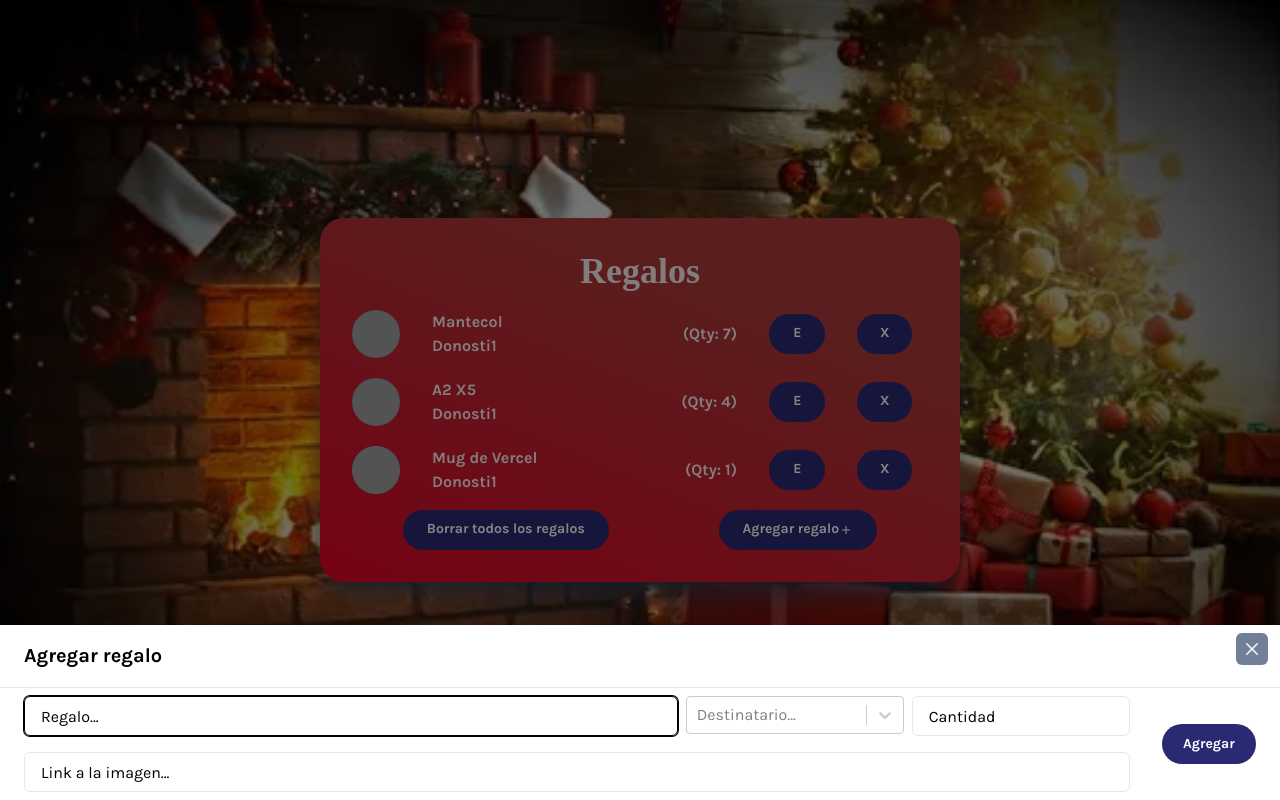
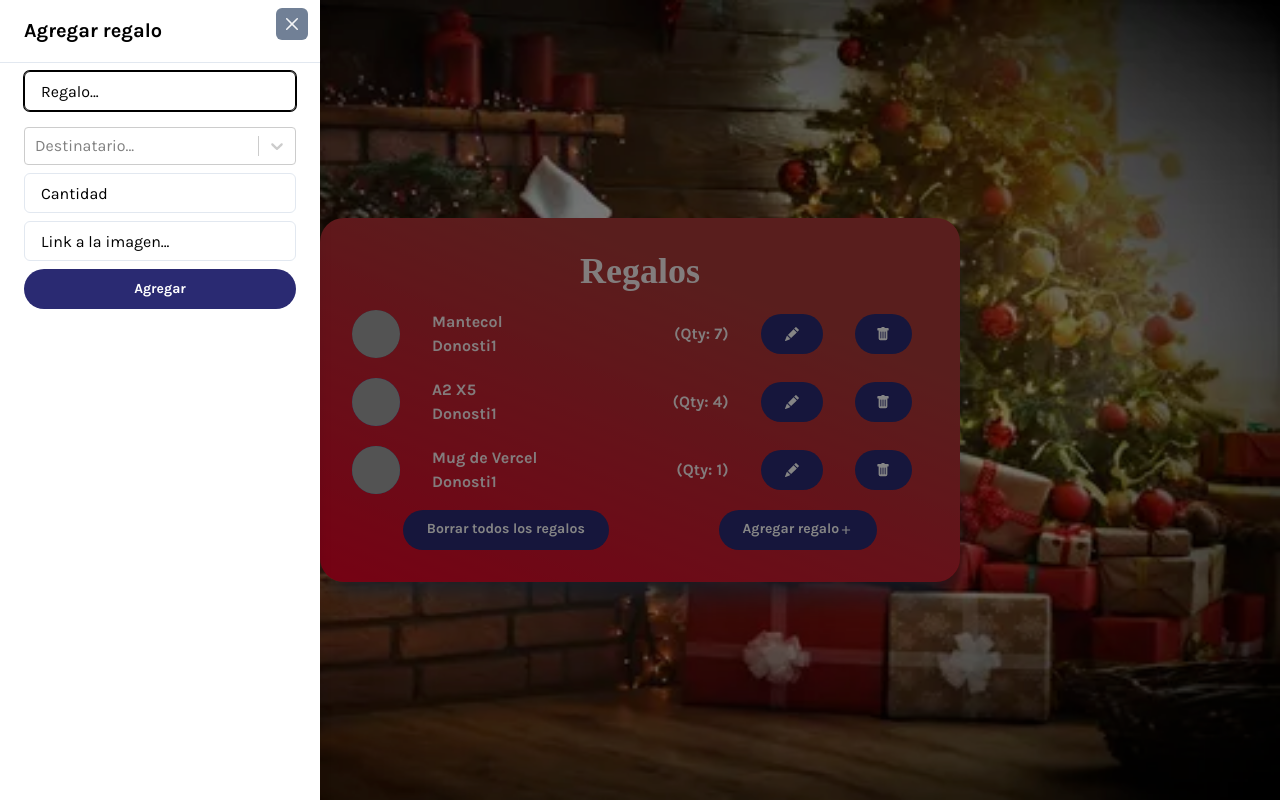
Before and after one commit to donosti1/adviency-donosti, a React (Vite) app: page / in a window 1280 px wide. Both pictures are taken after a click on the button "Agregar regalo". Built offline with nearby package versions, Linux system fonts and the light colour scheme; grey boxes are pictures that could not be loaded; a web font is replaced by a local one.

Commit message:
dia 14: fixes en modal

```diff
--- a/src/app/components/EditModal.tsx
+++ b/src/app/components/EditModal.tsx
@@ -1,6 +1,7 @@
 import React, { FormEvent, useEffect, useRef } from "react";
 import {
   Button,
+  Icon,
   Modal,
   ModalOverlay,
   ModalContent,
@@ -15,6 +16,7 @@ import {
 } from "@chakra-ui/react";
 import Select from "react-select";
 
+import { BsFillPencilFill } from "react-icons/bs";
 import api from "../api";
 import { Gift } from "../types";
 import { Users } from "../constants";
@@ -22,6 +24,21 @@ interface IEditModal {
   giftId: number;
   handleEditGift: (e: FormEvent<HTMLFormElement>) => boolean;
 }
+const customStyles = {
+  // eslint-disable-next-line @typescript-eslint/no-explicit-any
+  control: (base: any, state: { isFocused: any }) => ({
+    ...base,
+    borderColor: state.isFocused ? "black" : "none",
+    borderWidth: state.isFocused ? 2 : 1,
+    // This line disable the blue border
+    boxShadow: state.isFocused ? "black" : "none",
+    "&:hover": {
+      // Overwrittes the different states of border
+      borderColor: state.isFocused ? "black" : "none",
+    },
+  }),
+};
+
 export default function EditModal(props: IEditModal) {
   const { isOpen, onOpen, onClose } = useDisclosure();
   const firstField = useRef(null);
@@ -36,8 +53,10 @@ export default function EditModal(props: IEditModal) {
 
   return (
     <Stack>
-      <Button onClick={onOpen}>E</Button>
-      <Modal isOpen={isOpen} onClose={onClose}>
+      <Button onClick={onOpen}>
+        <Icon as={BsFillPencilFill} />
+      </Button>
+      <Modal initialFocusRef={firstField} isOpen={isOpen} onClose={onClose}>
         <ModalOverlay />
         <ModalContent>
           <ModalHeader>Editar Regalo</ModalHeader>
@@ -58,14 +77,11 @@ export default function EditModal(props: IEditModal) {
                     name="giftTitle"
                   />
                   <Select
-                    defaultValue={{
-                      label: Users.filter((u) => u.value === gi.ownerId)
-                        .map((u) => u.label)
-                        .join(),
-                    }}
+                    defaultValue={Users.filter((u) => u.value === gi.ownerId)}
                     name="owner"
                     options={Users}
                     placeholder="Destinatario..."
+                    styles={customStyles}
                   />
                   <Input
                     defaultValue={gi.qty}
@@ -83,10 +99,12 @@ export default function EditModal(props: IEditModal) {
             </ModalBody>
 
             <ModalFooter>
-              <Button colorScheme="blue" mr={3} onClick={onClose}>
-                Cerrar
-              </Button>
-              <Button type="submit">Editar</Button>
+              <Stack direction="row" flex={1} justifyContent="space-between">
+                <Button colorScheme="blue" mr={3} onClick={onClose}>
+                  Cerrar
+                </Button>
+                <Button type="submit">Editar</Button>
+              </Stack>
             </ModalFooter>
           </form>
         </ModalContent>
--- a/src/app/components/FormModal.tsx
+++ b/src/app/components/FormModal.tsx
@@ -39,28 +39,19 @@ export default function FormModal(props: IFormModal) {
         <Icon as={MdAdd} />
       </Button>
       <Drawer
-        /* isFullHeight={true} */
         initialFocusRef={firstField}
         isOpen={isOpen}
-        placement="bottom"
+        placement="left"
         onClose={onClose}
       >
         <DrawerOverlay />
-        <DrawerContent /* h="40%" */>
+        <DrawerContent>
           <DrawerCloseButton />
           <DrawerHeader borderBottomWidth="1px">Agregar regalo</DrawerHeader>
 
           <DrawerBody overflow="hidden">
             <form onSubmit={triggerAddGiftModal}>
-              <Stack
-                alignItems="center"
-                direction="row"
-                justifyContent="space-between"
-                spacing={8}
-              >
-                <Stack width="100%">
-                  <Stack alignItems="flex-start" direction="row">
-                    <Stack flex="3">
+              <Stack color="black">
                 <Input
                   ref={firstField}
                   name="giftTitle"
@@ -70,26 +61,13 @@ export default function FormModal(props: IFormModal) {
                 <Text color="secondary.300" paddingLeft={4}>
                   {props.giftMessage}
                 </Text>
-                    </Stack>
-                    <Stack color="black" flex="1">
                 <Select
                   name="owner"
                   options={Users}
                   placeholder="Destinatario..."
                 />
-                    </Stack>
-                    <Stack flex="1">
-                      <Input
-                        name="giftQty"
-                        placeholder="Cantidad"
-                        type="number"
-                      />
-                    </Stack>
-                  </Stack>
-                  <Stack alignItems="center" direction="row">
+                <Input name="giftQty" placeholder="Cantidad" type="number" />
                 <Input name="imgSrc" placeholder="Link a la imagen..." />
-                  </Stack>
-                </Stack>
                 <Button type="submit">Agregar</Button>
               </Stack>
             </form>
--- a/src/app/constants.ts
+++ b/src/app/constants.ts
@@ -26,6 +26,6 @@ export const sampleGifts: Gift[] = [
 export const Users: Owners[] = [
   { value: 1, label: "Donosti1" },
   { value: 2, label: "Goncy" },
-  { value: 3, label: "Khadri" },
-  { value: 4, label: "QArocito" },
+  { value: 3, label: "Kahdri" },
+  { value: 4, label: "Carolina" },
 ];
--- a/src/app/index.tsx
+++ b/src/app/index.tsx
@@ -1,3 +1,4 @@
+import React, { useEffect, useState } from "react";
 import {
   Avatar,
   Button,
@@ -6,8 +7,10 @@ import {
   Text,
   Input,
   useRangeSlider,
+  Icon,
 } from "@chakra-ui/react";
-import React, { useEffect, useState } from "react";
+import { BsTrashFill } from "react-icons/bs";
+
 import api from "./api";
 import FormModal from "./components/FormModal";
 import { Gift } from "./types";
@@ -167,7 +170,7 @@ function App() {
                       _hover={{ bg: "red.300" }}
                       onClick={() => handleDeteleItem(gift.id)}
                     >
-                      X
+                      <Icon as={BsTrashFill} />
                     </Button>
                   </Stack>
                 ))}
--- a/src/theme.ts
+++ b/src/theme.ts
@@ -85,6 +85,9 @@ export default extendTheme({
     Select: {
       baseStyle: {
         color: "black",
+        field: {
+          focusBorderColor: "black",
+        },
       },
     },
     Text: {
```
Lines whose indentation alone changed are shown as unchanged.
